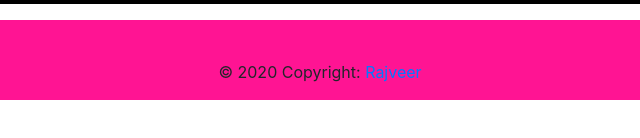
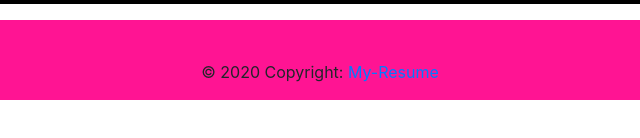
Before and after one commit to rajv123/rajv123.github.io, a plain HTML site: page index.html in a window 1280 px wide. Shown: the part 1578-1716 px from the top of the page, 320-960 px from the left. Drawn offline with nearby package versions, Linux system fonts and the light colour scheme.

Commit message:
Update index.html

```diff
--- a/index.html
+++ b/index.html
@@ -202,7 +202,7 @@
 
 
     <div class="footer-copyright text-center py-3">© 2020 Copyright:
-      <a href="#"> Rajveer</a>
+      <a href="#"> My-Resume</a>
     </div>
 
 
```
